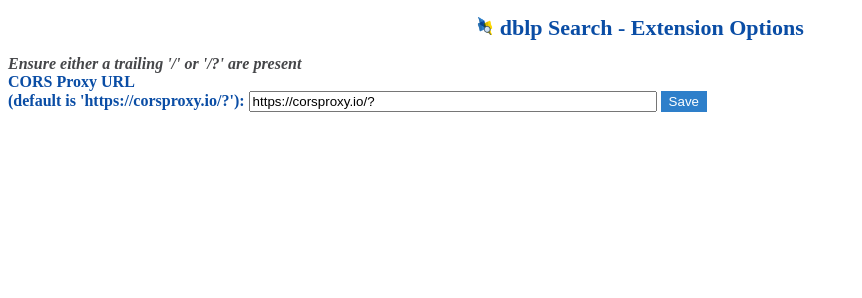
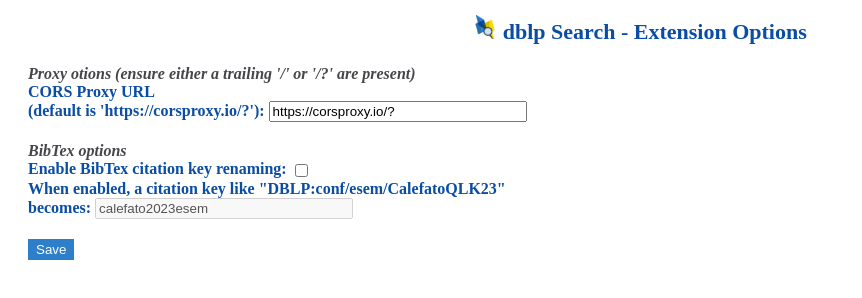
Before and after one commit to bateman/dblp-search-ext, a browser extension: page options.html in a window 1280 px wide. Shown: the whole page, without its empty margins (0-862 px from the left). Drawn offline with Linux system fonts and the light colour scheme.

Commit message:
Enable BibTex citation key renaming options

```diff
--- a/css/options.css
+++ b/css/options.css
@@ -1,6 +1,18 @@
+div.options {
+    flex-direction: column;
+    margin: 20px;
+}
+
+div {
+    flex-direction: column;
+    margin: 20px;
+    color:#0a4da5;
+    font-weight: bold;
+}
+
 img {
-    width: 18px;
-    height: 18px;
+    width: 24px;
+    height: 24px;
 }
 
 h1 {
@@ -23,9 +35,13 @@
     color: #0a4da5;
 }
 
-input {
+input[type="text"] {
     flex: 1;
-    width: 400px;
+    width: 250px;
+}
+
+input[type="checkbox"] {
+    vertical-align: middle;
 }
 
 button {
--- a/js/options.js
+++ b/js/options.js
@@ -1,12 +1,14 @@
 // Saves options to chrome.storage
 function save_options() {
     var corsUrl = document.getElementById('corsUrl').value;
+    var keyRenaming = document.getElementById('renamingCheckbox').checked;
 
     chrome.storage.sync.set({
-        corsApiUrl: corsUrl
+        corsApiUrl: corsUrl,
+        keyRenaming: keyRenaming
     }, function() {
         // Update status to let user know options were saved.
-        updateStatus('Options saved.', 750);
+        updateStatus('Saving options', 750);
     });
 }
 
@@ -15,9 +17,11 @@
 function restore_options() {
     // Use default value 'https://corsproxy.io/?'
     chrome.storage.sync.get({
-        corsApiUrl: 'https://corsproxy.io/?'
+        corsApiUrl: 'https://corsproxy.io/?',
+        keyRenaming: false
     }, function(items) {
         document.getElementById('corsUrl').value = items.corsApiUrl;
+        document.getElementById('renamingCheckbox').checked = items.keyRenaming;
     });
 }
 
--- a/options.html
+++ b/options.html
@@ -14,11 +14,25 @@
         dblp Search - Extension Options
     </h1>
 
-    <label class="optiondesc" id="help">Ensure either a trailing '/' or '/?' are present</label>
-    <br>
-    <label class="option" for="corsUrl">CORS Proxy URL<br>(default is 'https://corsproxy.io/?'):</label>
-    <input type="text" id="corsUrl">
-    <button id="saveButton">Save</button>
+    <div class="options">
+        <label class="optiondesc" id="help">Proxy otions (ensure either a trailing '/' or '/?' are present)</label>
+        <br>
+        <label class="option" for="corsUrl">CORS Proxy URL<br>(default is 'https://corsproxy.io/?'):</label>
+        <input type="text" id="corsUrl">
+    </div>
+
+    <div class="options">
+        <label class="optiondesc" id="help">BibTex options</label>
+        <br>
+        <label class="option" for="renamingCheckbox">Enable BibTex citation key renaming:</label>
+        <input type="checkbox" id="renamingCheckbox">
+        <br>
+        <label class="option" for="bibtex" id="bibtexLabel">When enabled, a citation key like "DBLP:conf/esem/CalefatoQLK23"<br>becomes:</label>
+        <input type="text" id="bibtex" value="calefato2023esem" disabled>
+    </div>
+    <div class="options">
+        <button id="saveButton">Save</button>
+    </div>
     <div id="status"></div>
 </body>
 
```
Also changed, not shown: js/popup.js (+41 -4 lines), manifest.json.
